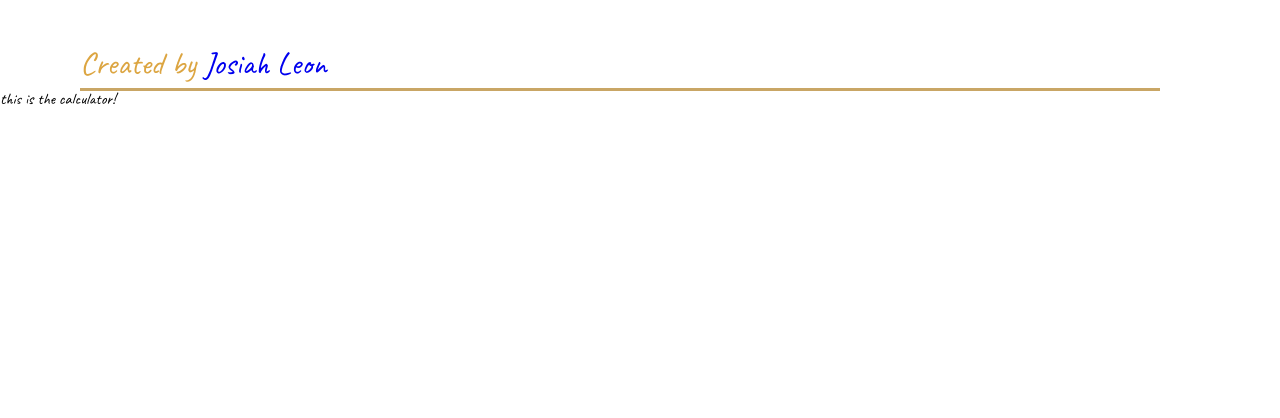
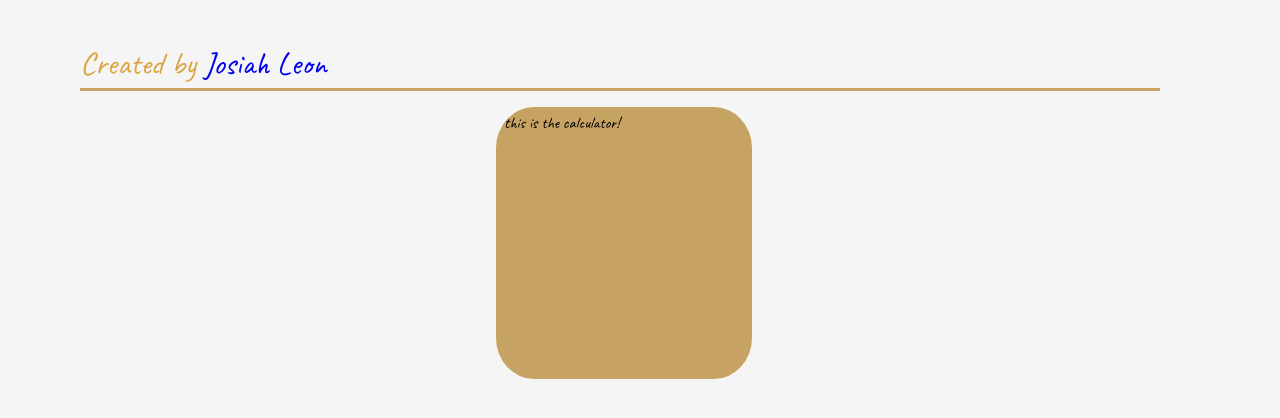
Before and after one commit to ROTBOW/mini-us, a React (Create React App) app: page / in a window 1280 px wide. Shown: the top 418 px of the page. Built offline with nearby package versions, Linux system fonts and the light colour scheme.

Commit message:
got basic style for main page started calc Block

```diff
--- a/src/App.jsx
+++ b/src/App.jsx
@@ -9,7 +9,7 @@ const App = () => {
   return (
     <div>
       <Header/>
-      <div className='main-container'>
+      <div className='container-main'>
         <Calculator/>
       </div>
     </div>
--- a/src/blocks/calculator/calculator.jsx
+++ b/src/blocks/calculator/calculator.jsx
@@ -1,11 +1,11 @@
-import React from "react";
+import React, { useState, useEffect } from "react";
 import './calculator.scss';
 
 
 const Calculator = () => {
 
     return (
-        <div>
+        <div className="calc">
             this is the calculator!
         </div>
     )
--- a/src/blocks/calculator/calculator.scss
+++ b/src/blocks/calculator/calculator.scss
@@ -0,0 +1,6 @@
+@import '../../styles/block_mixin.scss';
+
+.calc {
+    @include default-block;
+
+}
--- a/src/blocks/header/header.scss
+++ b/src/blocks/header/header.scss
@@ -4,6 +4,7 @@
     display: flex;
     flex-direction: column;
     margin-top: 3rem;
+    margin-bottom: 1rem;
     color: $main-color;
     font-size: 2rem;
 
--- a/src/styles/App.scss
+++ b/src/styles/App.scss
@@ -0,0 +1,22 @@
+
+
+.container-main {
+  display: flex;
+  justify-content: space-evenly;
+  width: 85%;
+  height: fit-content;
+}
+
+@media only screen and (min-width: 700px) {
+  // computer screens
+  .container-main {
+      margin-left: 5rem;
+  }
+};
+
+@media only screen and (max-width: 701px) {
+  // phone screens
+  .container-main {
+      margin-left: 1.5rem;
+  }
+};
--- a/src/styles/index.scss
+++ b/src/styles/index.scss
@@ -25,6 +25,11 @@ time, mark, audio, video {
 	vertical-align: baseline;
 	font-family: 'Caveat', cursive;
 }
+
+* {
+	background-color: #F5F5F5;
+}
+
 /* HTML5 display-role reset for older browsers */
 article, aside, details, figcaption, figure,
 footer, header, hgroup, menu, nav, section {
```
